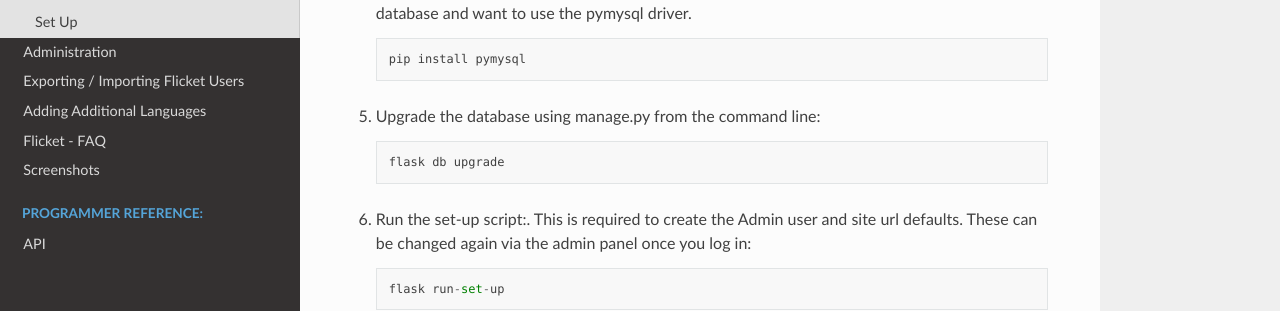
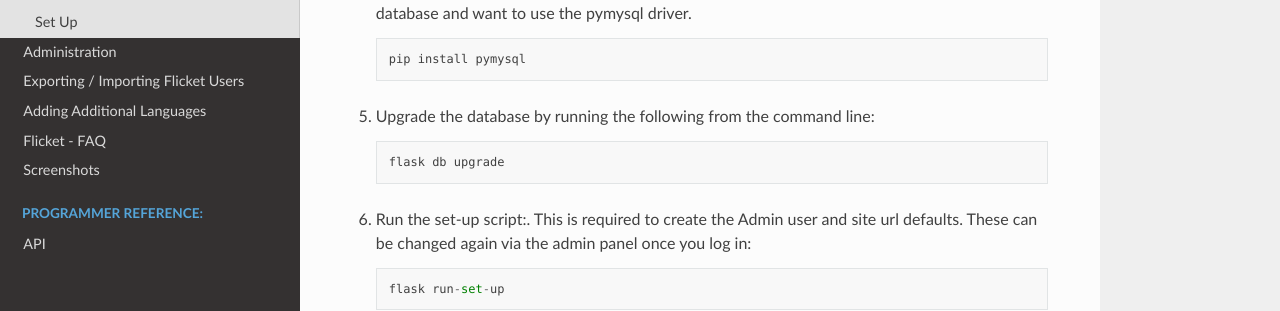
Before and after one commit to giti-jahanpasand/flicket, a Sphinx documentation site: the page built from docs/install.rst, in a window 1280 px wide and 900 px high, scrolled down 1142 px. Shown: the part 250-561 px from the top of the window. Built offline with Sphinx 7.4.7 and the Read the Docs theme 2.0.0, drawn with Linux system fonts in a browser that asks for light colours.

Commit message:
removed reference to manage.py

```diff
--- a/docs/install.rst
+++ b/docs/install.rst
@@ -67,7 +67,7 @@ Set Up
 
     pip install pymysql
 
-5. Upgrade the database using manage.py from the command line::
+5. Upgrade the database by running the following from the command line::
 
     flask db upgrade
 
```
